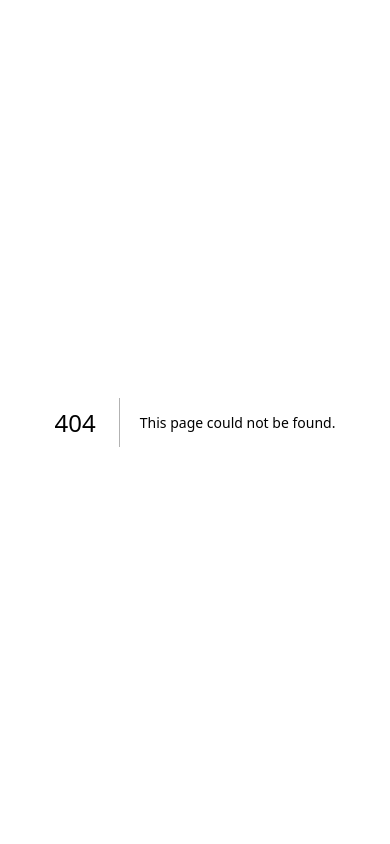
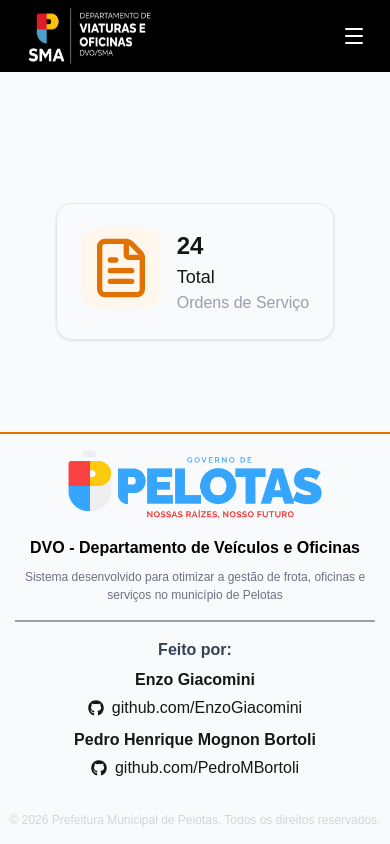
Before and after one commit to EnzoGiacomini/sistema-gestao-frota, a Next.js app: page /admin/services in a window 390 px wide. Before the commit this address had no page. Built offline with nearby package versions, Linux system fonts and the light colour scheme.

Commit message:
feat: SummaryCard finalizado e responsivo

```diff
--- /dev/null
+++ b/src/app/admin/services/page.tsx
@@ -0,0 +1,18 @@
+import { SummaryCard } from "@/components/summarycard";
+import { FileText, Clock, RefreshCcw, BadgeCheck } from "lucide-react";
+
+export default function ServicePage() {
+  return (
+    <section className="w-full flex justify-center">
+      <div className="justify-center items-center pt-10">
+        <SummaryCard
+          icon={<FileText className="w-16 h-16 text-amber-600" />}
+          total={24}
+          classe="Total"
+          description="Ordens de Serviço"
+          iconBg="bg-orange-50"
+        />
+      </div>
+    </section>
+  );
+}
--- /dev/null
+++ b/src/components/summarycard.tsx
@@ -0,0 +1,28 @@
+import { ReactNode } from "react";
+
+interface SummaryCardProps {
+  icon: ReactNode;
+  total: number;
+  classe: string;
+  description: string;
+  iconBg: string;
+}
+
+export function SummaryCard({
+  icon,
+  total,
+  classe,
+  description,
+  iconBg,
+}: SummaryCardProps) {
+  return (
+    <div className="p-6 lg:pr-30 flex items-start gap-4 w-full rounded-2xl border border-gray-200 shadow-sm flex-row">
+      <div className={`${iconBg} p-2 rounded-2xl`}>{icon}</div>
+      <div className="flex flex-col">
+        <span className="font-extrabold text-[24px]">{total}</span>
+        <span className="font-medium text-[18px]">{classe}</span>
+        <p className="text-gray-400 text-[16px]">{description}</p>
+      </div>
+    </div>
+  );
+}
```
